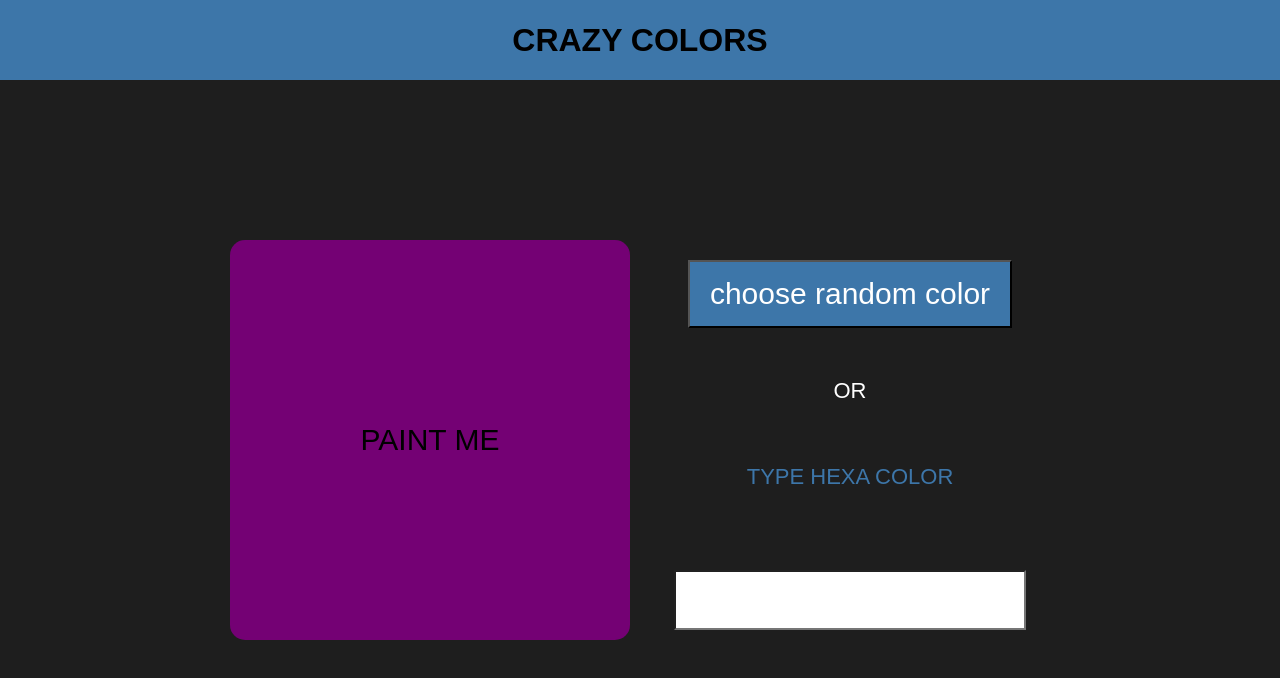
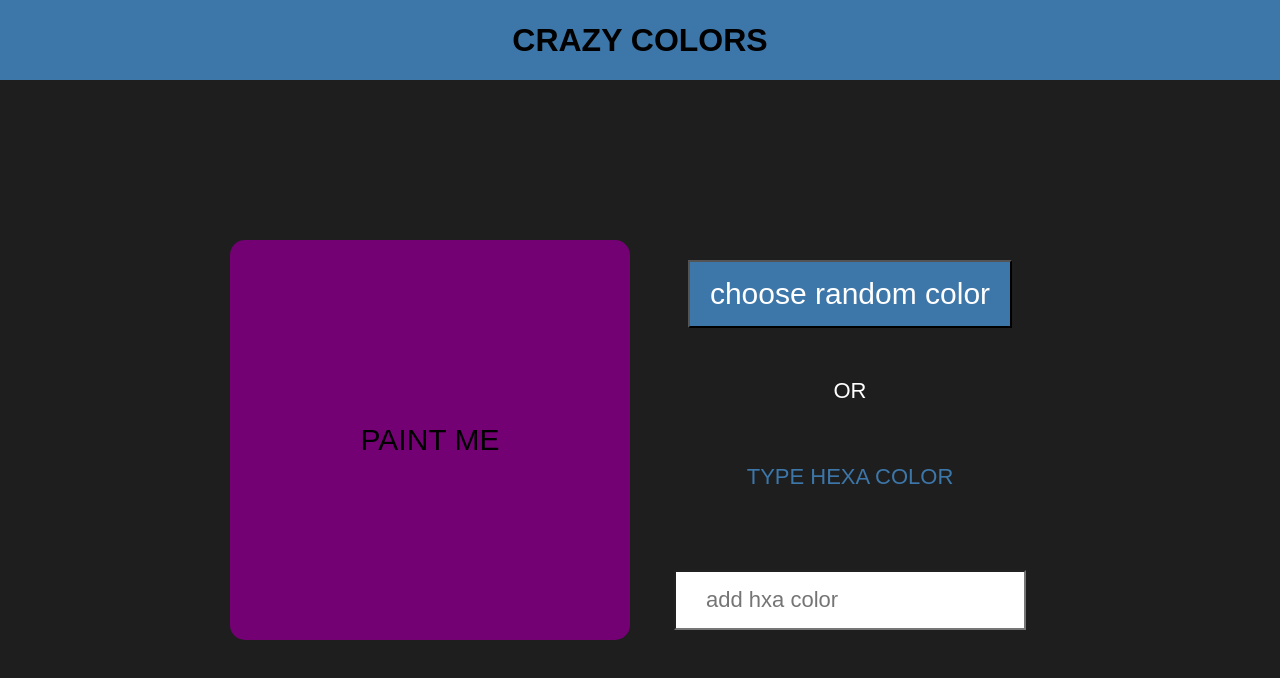
Before and after one commit to Mohammed-katanani/dom-task, a plain HTML site: page index.html in a window 1280 px wide. Drawn offline with Linux system fonts and the light colour scheme.

```diff
--- a/index.html
+++ b/index.html
@@ -26,7 +26,7 @@
             <button class="rendom">choose random color</button>
             <p>or</p>
             <p>type hexa color</p>
-            <input type="text" maxlength="9" id="text">
+            <input type="text" maxlength="9" placeholder="add hxa color" id="text">
         </div>
     </main>
     <script src="index.js"></script>
```
